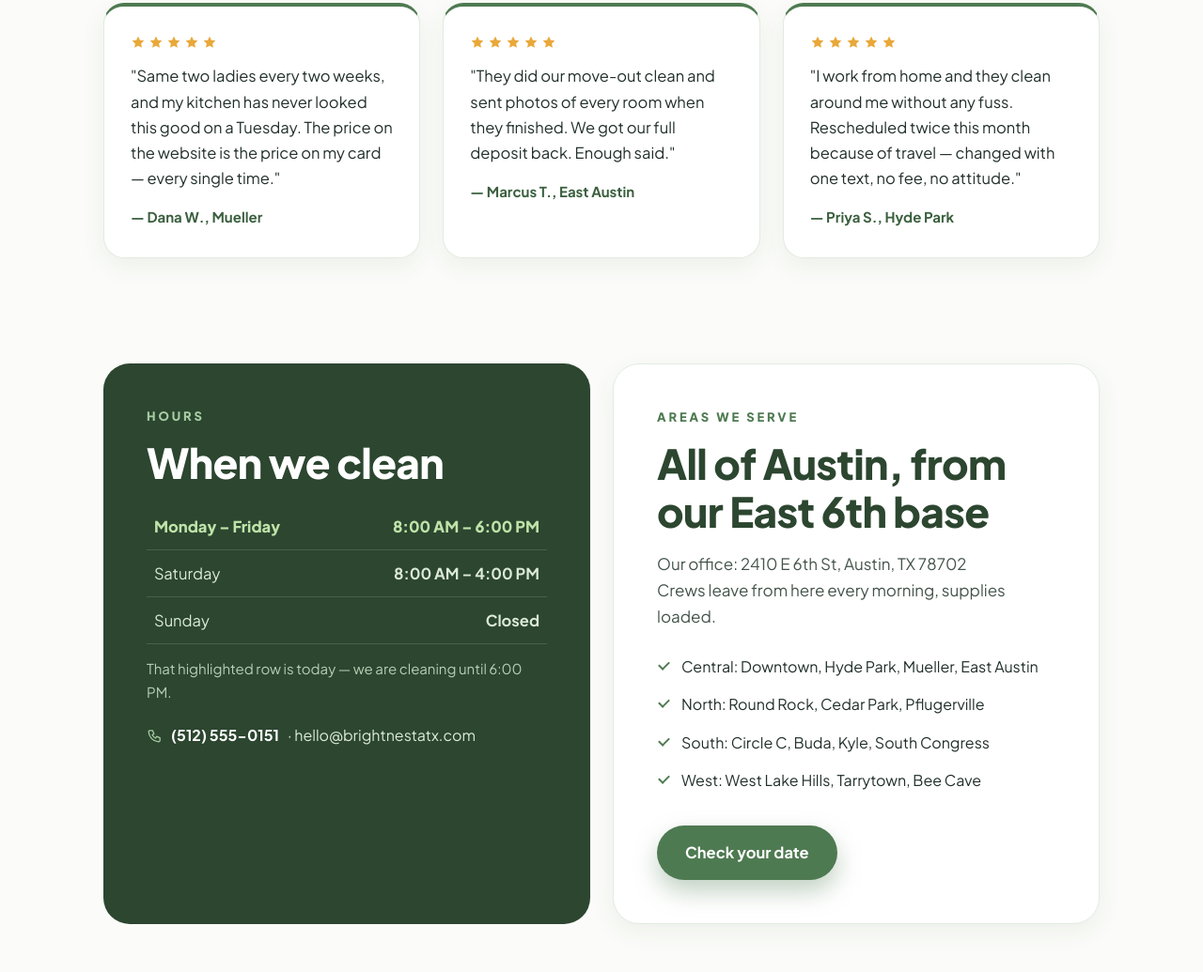
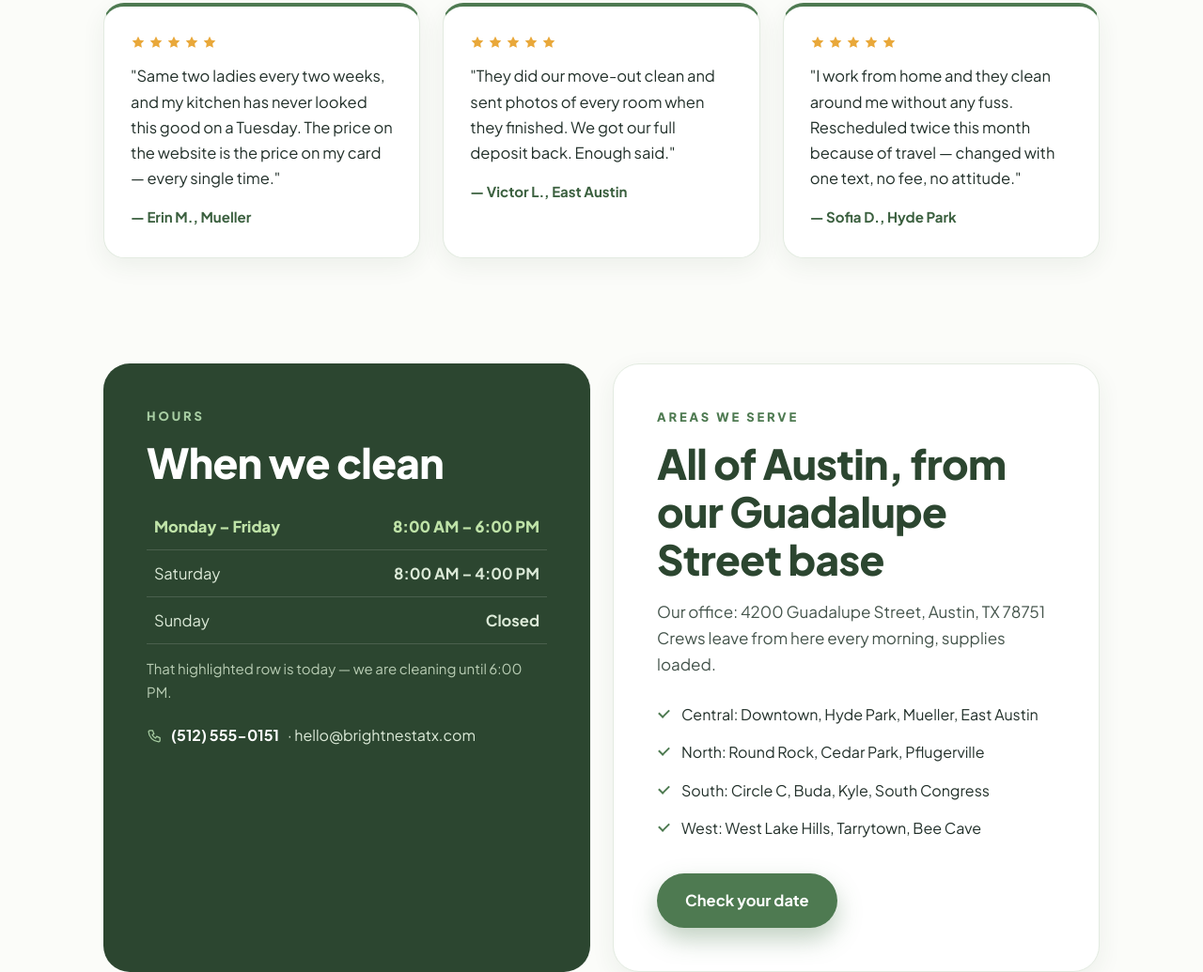
Before and after one commit to waqas307-tech/brightnest-cleaning-demo, a plain HTML site: page index.html in a window 1280 px wide. Shown: the part 4899-5934 px from the top of the page at 94% size. Drawn offline with Linux system fonts and the light colour scheme.

Commit message:
Add files via upload

```diff
--- a/index.html
+++ b/index.html
@@ -253,17 +253,17 @@
       <article class="review-card reveal">
         <p class="stars" aria-label="5 out of 5 stars"><svg width="16" height="16" viewBox="0 0 24 24" fill="currentColor" aria-hidden="true"><path d="M12 2.6l2.9 6 6.6.9-4.8 4.6 1.2 6.5L12 17.5l-5.9 3.1 1.2-6.5L2.5 9.5l6.6-.9z"/></svg><svg width="16" height="16" viewBox="0 0 24 24" fill="currentColor" aria-hidden="true"><path d="M12 2.6l2.9 6 6.6.9-4.8 4.6 1.2 6.5L12 17.5l-5.9 3.1 1.2-6.5L2.5 9.5l6.6-.9z"/></svg><svg width="16" height="16" viewBox="0 0 24 24" fill="currentColor" aria-hidden="true"><path d="M12 2.6l2.9 6 6.6.9-4.8 4.6 1.2 6.5L12 17.5l-5.9 3.1 1.2-6.5L2.5 9.5l6.6-.9z"/></svg><svg width="16" height="16" viewBox="0 0 24 24" fill="currentColor" aria-hidden="true"><path d="M12 2.6l2.9 6 6.6.9-4.8 4.6 1.2 6.5L12 17.5l-5.9 3.1 1.2-6.5L2.5 9.5l6.6-.9z"/></svg><svg width="16" height="16" viewBox="0 0 24 24" fill="currentColor" aria-hidden="true"><path d="M12 2.6l2.9 6 6.6.9-4.8 4.6 1.2 6.5L12 17.5l-5.9 3.1 1.2-6.5L2.5 9.5l6.6-.9z"/></svg></p>
         <p>"Same two ladies every two weeks, and my kitchen has never looked this good on a Tuesday. The price on the website is the price on my card — every single time."</p>
-        <cite>— Dana W., Mueller</cite>
+        <cite>— Erin M., Mueller</cite>
       </article>
       <article class="review-card reveal">
         <p class="stars" aria-label="5 out of 5 stars"><svg width="16" height="16" viewBox="0 0 24 24" fill="currentColor" aria-hidden="true"><path d="M12 2.6l2.9 6 6.6.9-4.8 4.6 1.2 6.5L12 17.5l-5.9 3.1 1.2-6.5L2.5 9.5l6.6-.9z"/></svg><svg width="16" height="16" viewBox="0 0 24 24" fill="currentColor" aria-hidden="true"><path d="M12 2.6l2.9 6 6.6.9-4.8 4.6 1.2 6.5L12 17.5l-5.9 3.1 1.2-6.5L2.5 9.5l6.6-.9z"/></svg><svg width="16" height="16" viewBox="0 0 24 24" fill="currentColor" aria-hidden="true"><path d="M12 2.6l2.9 6 6.6.9-4.8 4.6 1.2 6.5L12 17.5l-5.9 3.1 1.2-6.5L2.5 9.5l6.6-.9z"/></svg><svg width="16" height="16" viewBox="0 0 24 24" fill="currentColor" aria-hidden="true"><path d="M12 2.6l2.9 6 6.6.9-4.8 4.6 1.2 6.5L12 17.5l-5.9 3.1 1.2-6.5L2.5 9.5l6.6-.9z"/></svg><svg width="16" height="16" viewBox="0 0 24 24" fill="currentColor" aria-hidden="true"><path d="M12 2.6l2.9 6 6.6.9-4.8 4.6 1.2 6.5L12 17.5l-5.9 3.1 1.2-6.5L2.5 9.5l6.6-.9z"/></svg></p>
         <p>"They did our move-out clean and sent photos of every room when they finished. We got our full deposit back. Enough said."</p>
-        <cite>— Marcus T., East Austin</cite>
+        <cite>— Victor L., East Austin</cite>
       </article>
       <article class="review-card reveal">
         <p class="stars" aria-label="5 out of 5 stars"><svg width="16" height="16" viewBox="0 0 24 24" fill="currentColor" aria-hidden="true"><path d="M12 2.6l2.9 6 6.6.9-4.8 4.6 1.2 6.5L12 17.5l-5.9 3.1 1.2-6.5L2.5 9.5l6.6-.9z"/></svg><svg width="16" height="16" viewBox="0 0 24 24" fill="currentColor" aria-hidden="true"><path d="M12 2.6l2.9 6 6.6.9-4.8 4.6 1.2 6.5L12 17.5l-5.9 3.1 1.2-6.5L2.5 9.5l6.6-.9z"/></svg><svg width="16" height="16" viewBox="0 0 24 24" fill="currentColor" aria-hidden="true"><path d="M12 2.6l2.9 6 6.6.9-4.8 4.6 1.2 6.5L12 17.5l-5.9 3.1 1.2-6.5L2.5 9.5l6.6-.9z"/></svg><svg width="16" height="16" viewBox="0 0 24 24" fill="currentColor" aria-hidden="true"><path d="M12 2.6l2.9 6 6.6.9-4.8 4.6 1.2 6.5L12 17.5l-5.9 3.1 1.2-6.5L2.5 9.5l6.6-.9z"/></svg><svg width="16" height="16" viewBox="0 0 24 24" fill="currentColor" aria-hidden="true"><path d="M12 2.6l2.9 6 6.6.9-4.8 4.6 1.2 6.5L12 17.5l-5.9 3.1 1.2-6.5L2.5 9.5l6.6-.9z"/></svg></p>
         <p>"I work from home and they clean around me without any fuss. Rescheduled twice this month because of travel — changed with one text, no fee, no attitude."</p>
-        <cite>— Priya S., Hyde Park</cite>
+        <cite>— Sofia D., Hyde Park</cite>
       </article>
     </div>
   </section>
@@ -286,8 +286,8 @@
     </div>
     <div class="visit-card visit-card-light reveal">
       <p class="eyebrow">Areas we serve</p>
-      <h2>All of Austin, from our East 6th base</h2>
-      <p class="address">Our office: 2410 E 6th St, Austin, TX 78702<br>Crews leave from here every morning, supplies loaded.</p>
+      <h2>All of Austin, from our Guadalupe Street base</h2>
+      <p class="address">Our office: 4200 Guadalupe Street, Austin, TX 78751<br>Crews leave from here every morning, supplies loaded.</p>
       <ul class="features">
         <li>Central: Downtown, Hyde Park, Mueller, East Austin</li>
         <li>North: Round Rock, Cedar Park, Pflugerville</li>
@@ -345,10 +345,10 @@
 
   <footer class="site-footer">
     <p class="footer-logo">Bright<em>Nest</em> Home Cleaning</p>
-    <p>2410 E 6th St, Austin, TX 78702 · (512) 555-0151 · Mon–Sat</p>
+    <p>4200 Guadalupe Street, Austin, TX 78751 · (512) 555-0151 · Mon–Sat</p>
     <p class="footer-socials">
-      <a href="#" aria-label="BrightNest on Instagram"><svg width="19" height="19" viewBox="0 0 24 24" fill="none" aria-hidden="true"><rect x="3.5" y="3.5" width="17" height="17" rx="5" stroke="currentColor" stroke-width="1.8"/><circle cx="12" cy="12" r="4" stroke="currentColor" stroke-width="1.8"/><circle cx="17.2" cy="6.8" r="1.3" fill="currentColor"/></svg></a>
-      <a href="#" aria-label="BrightNest on Facebook"><svg width="19" height="19" viewBox="0 0 24 24" fill="none" aria-hidden="true"><path d="M14.5 8.2h2.7V4.6h-2.7a4.3 4.3 0 0 0-4.3 4.3v2.4H7.5v3.6h2.7v5.5h3.6v-5.5h2.7l.5-3.6h-3.2V9c0-.5.3-.8.7-.8z" stroke="currentColor" stroke-width="1.6" stroke-linejoin="round"/></svg></a>
+      <a href="#quote" aria-label="BrightNest on Instagram"><svg width="19" height="19" viewBox="0 0 24 24" fill="none" aria-hidden="true"><rect x="3.5" y="3.5" width="17" height="17" rx="5" stroke="currentColor" stroke-width="1.8"/><circle cx="12" cy="12" r="4" stroke="currentColor" stroke-width="1.8"/><circle cx="17.2" cy="6.8" r="1.3" fill="currentColor"/></svg></a>
+      <a href="#quote" aria-label="BrightNest on Facebook"><svg width="19" height="19" viewBox="0 0 24 24" fill="none" aria-hidden="true"><path d="M14.5 8.2h2.7V4.6h-2.7a4.3 4.3 0 0 0-4.3 4.3v2.4H7.5v3.6h2.7v5.5h3.6v-5.5h2.7l.5-3.6h-3.2V9c0-.5.3-.8.7-.8z" stroke="currentColor" stroke-width="1.6" stroke-linejoin="round"/></svg></a>
       <span>Follow along <b>@brightnestatx</b></span>
     </p>
     <p class="footer-small">© <span id="year">2026</span> BrightNest Home Cleaning · Demo website — a fictional business, made as a design sample.</p>
```
